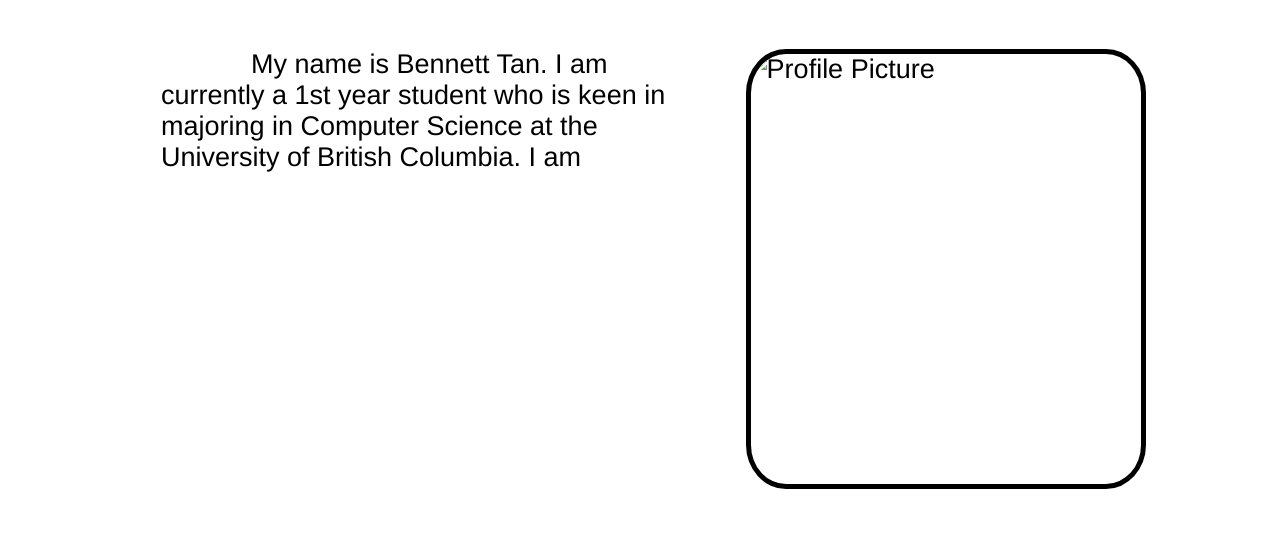
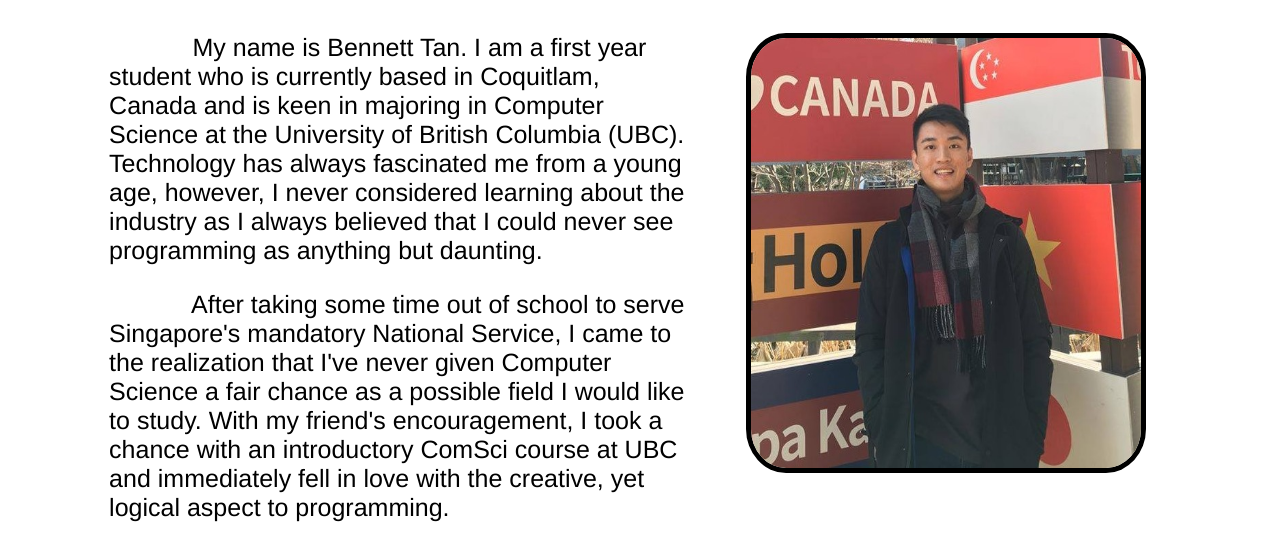
Before and after one commit to BennettTan/BennettTan.github.io, a plain HTML site: page index.html in a window 1280 px wide. Shown: the part 382-942 px from the top of the page. Drawn offline with Linux system fonts and the light colour scheme; files that its build step writes are made by us from their sources; files whose address does not match are found by name.

Commit message:
updated the paragraphs on the About Me page

```diff
--- a/Webpages/index.html
+++ b/index.html
@@ -25,13 +25,22 @@
             <div class="header">
                 <h1>About Me</h1>
             </div>
-            <div class="header">
+            <div class="paragraph">
                 <p style="font-weight: 120;">
-                    <img src="Bennett Profile Picture.jpg" alt="Profile Picture" style="float:right;width:400px;height:440px;border-radius: 10%;border-color: black;border-style: solid;
-                        border-width: 1.5mm; margin-left: 60px; margin-bottom: 200px;">
+                    <img src="Bennett Profile Picture.jpg" alt="Profile Picture" style="float:right;width:400px;height:440px;border-radius: 10%;border-color: black;
+                    border-style: solid;border-width: 1.5mm; margin-left: 60px; margin-bottom: 180px;">
                     &nbsp&nbsp&nbsp&nbsp&nbsp&nbsp&nbsp&nbsp&nbsp&nbsp&nbsp
-                    My name is Bennett Tan. I am currently a 1st year student who is keen in majoring in Computer
-                    Science at the University of British Columbia. I am
+                    My name is Bennett Tan. I am a first year student who is currently based in Coquitlam, Canada and is
+                    keen in majoring in Computer Science at the University of British Columbia (UBC). Technology has
+                    always fascinated me from a young age, however, I never considered learning about the industry as I
+                    always believed that I could never see programming as anything but daunting.
+                </p>
+                <p style="font-weight: 120;">
+                    &nbsp&nbsp&nbsp&nbsp&nbsp&nbsp&nbsp&nbsp&nbsp&nbsp&nbsp
+                    After taking some time out of school to serve Singapore's mandatory National Service, I came
+                    to the realization that I've never given Computer Science a fair chance as a possible field I would
+                    like to study. With my friend's encouragement, I took a chance with an introductory ComSci course at
+                    UBC and immediately fell in love with the creative, yet logical aspect to programming.
                 </p>
             </div>
             <!-- Tab content -->
--- a/styles.css
+++ b/styles.css
@@ -11,6 +11,10 @@
 .header {
     font: bold 27px Helvetica;
     margin: 5% 0% 3% 5%
+}
+
+.paragraph {
+    font: bold 25px Helvetica;
 }
 * {box-sizing: border-box}
 
```
Also changed, not shown: Bennett Profile Picture.jpg (renamed from Images/Bennett Profile Picture.jpg), contact.html (renamed from Webpages/contact.html), experiences.html (renamed from Webpages/experiences.html), interests.html (renamed from Webpages/interests.html), projects.html (renamed from Webpages/projects.html), skills.html (renamed from Webpages/skills.html).
